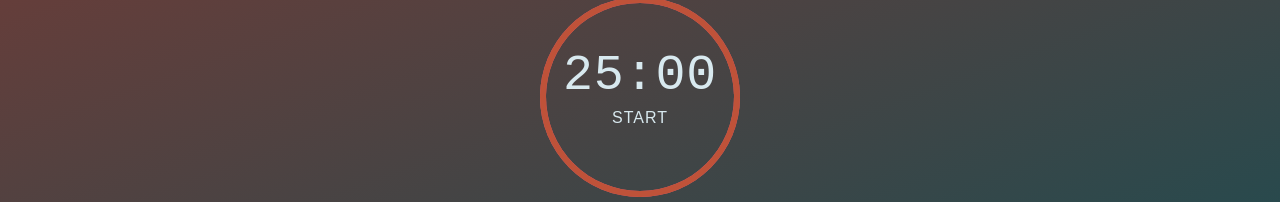
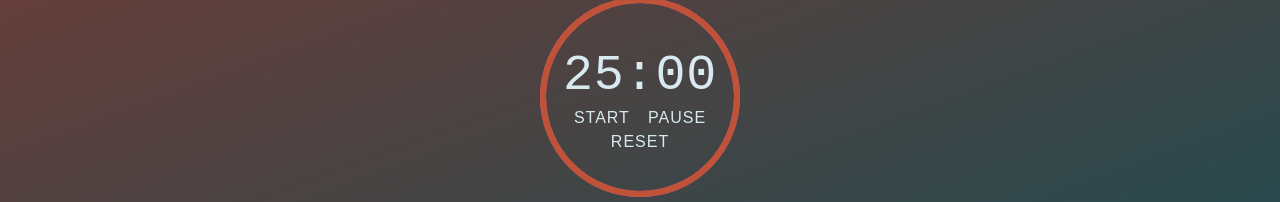
Before and after one commit to Kojo-san/pomodoroApp, a plain HTML site: page index.html in a window 1280 px wide. Shown: the part 161-363 px from the top of the page. Drawn offline with Linux system fonts and the light colour scheme; a web font is replaced by a local one.

Commit message:
Add pause and reset button

```diff
--- a/index.html
+++ b/index.html
@@ -21,8 +21,12 @@
             <div class="app-counter-box">
                 <p><span class="minutes">25</span>:<span class="seconds">00</span></p>
             </div>
-            <button class="btn-start">start</button>
-        </div>
+            <div class="app-buttons">
+              <button class="btn-start">start</button>
+              <button class="btn-pause">pause</button>
+              <button class="btn-reset">reset</button>
+            </div>
+            </div>
     </div>
   </body>
   <script src="app.js"></script>
```
